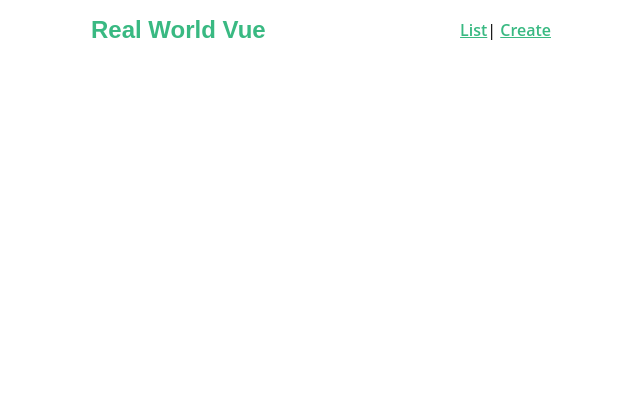
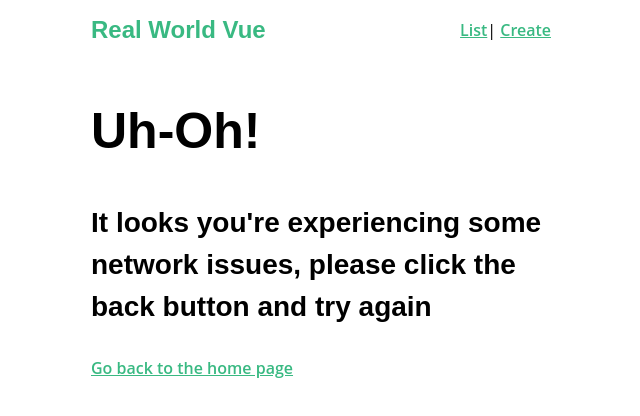
Before and after one commit to SMHosseinM/Vue, a Vue app in the folder my-vue/: page /network-issue in a window 1280 px wide. Shown: the top 416 px of the page, without its empty margins (319-959 px from the left). Built offline with nearby package versions, Linux system fonts and the light colour scheme.

Commit message:
Handling Error

```diff
--- a/my-vue/src/router.js
+++ b/my-vue/src/router.js
@@ -3,6 +3,8 @@
 import EventList from './views/EventList.vue'
 import EventShow from './views/EventShow.vue'
 import EventCreate from './views/EventCreate.vue'
+import NotFound from './views/NotFound.vue'
+import NetworkIssue from './views/NetworkIssue.vue'
 import store from '@/store/store'
 import NProgress from 'nprogress'
 
@@ -29,12 +31,34 @@
             routerTo.params.event = event
             next()
           })
+          .catch(error => {
+            if (error.response && error.response.status === 404) {
+              next({ name: '404', params: { resource: 'event' } })
+            } else {
+              next({ name: 'network-issue' })
+            }
+          })
       }
     },
     {
       path: '/event/create',
       name: 'event-create',
       component: EventCreate
+    },
+    {
+      path: '/404',
+      name: '404',
+      component: NotFound,
+      props: true
+    },
+    {
+      path: '/network-issue',
+      name: 'network-issue',
+      component: NetworkIssue
+    },
+    {
+      path: '*',
+      redirect: { name: '404', params: { resource: 'page' } }
     }
   ]
 })
--- a/my-vue/src/services/EventService.js
+++ b/my-vue/src/services/EventService.js
@@ -7,7 +7,8 @@
   headers: {
     Accept: 'application/json',
     'Content-Type': 'application/json'
-  }
+  },
+  timeout: 10000
 })
 
 // apiClinet.interceptors.request.use(config => {
--- a/my-vue/src/store/modules/event.js
+++ b/my-vue/src/store/modules/event.js
@@ -58,25 +58,17 @@
         dispatch('notification/add', notification, { root: true })
       })
   },
-  fetchEventById({ commit, getters, dispatch }, id) {
+  fetchEventById({ commit, getters }, id) {
     const event = getters.getEventById(id)
 
     if (event) {
       commit('SET_EVENT', event)
       return event
     } else {
-      return EventService.getEvent(id)
-        .then(response => {
-          commit('SET_EVENT', response.data)
-          return response.data
-        })
-        .catch(error => {
-          const notification = {
-            type: 'error',
-            message: 'There was a problem fetching event: ' + error.message
-          }
-          dispatch('notification/add', notification, { root: true })
-        })
+      return EventService.getEvent(id).then(response => {
+        commit('SET_EVENT', response.data)
+        return response.data
+      })
     }
   }
 }
--- /dev/null
+++ b/my-vue/src/views/NetworkIssue.vue
@@ -0,0 +1,18 @@
+<template>
+  <div>
+    <h1>Uh-Oh!</h1>
+    <h3>
+      It looks you're experiencing some network issues, please click the back
+      button and try again
+    </h3>
+    <router-link :to="{ name: 'event-list' }"
+      >Go back to the home page</router-link
+    >
+  </div>
+</template>
+
+<script>
+export default {}
+</script>
+
+<style></style>
--- /dev/null
+++ b/my-vue/src/views/NotFound.vue
@@ -0,0 +1,20 @@
+<template>
+  <div>
+    <h1>Oops!</h1>
+    <h3>The {{ resource }} you are looking for is not here</h3>
+    <router-link :to="{ name: 'event-list' }"
+      >Back to the home page</router-link
+    >
+  </div>
+</template>
+
+<script>
+export default {
+  props: {
+    resource: {
+      type: String,
+      required: true
+    }
+  }
+}
+</script>
```
